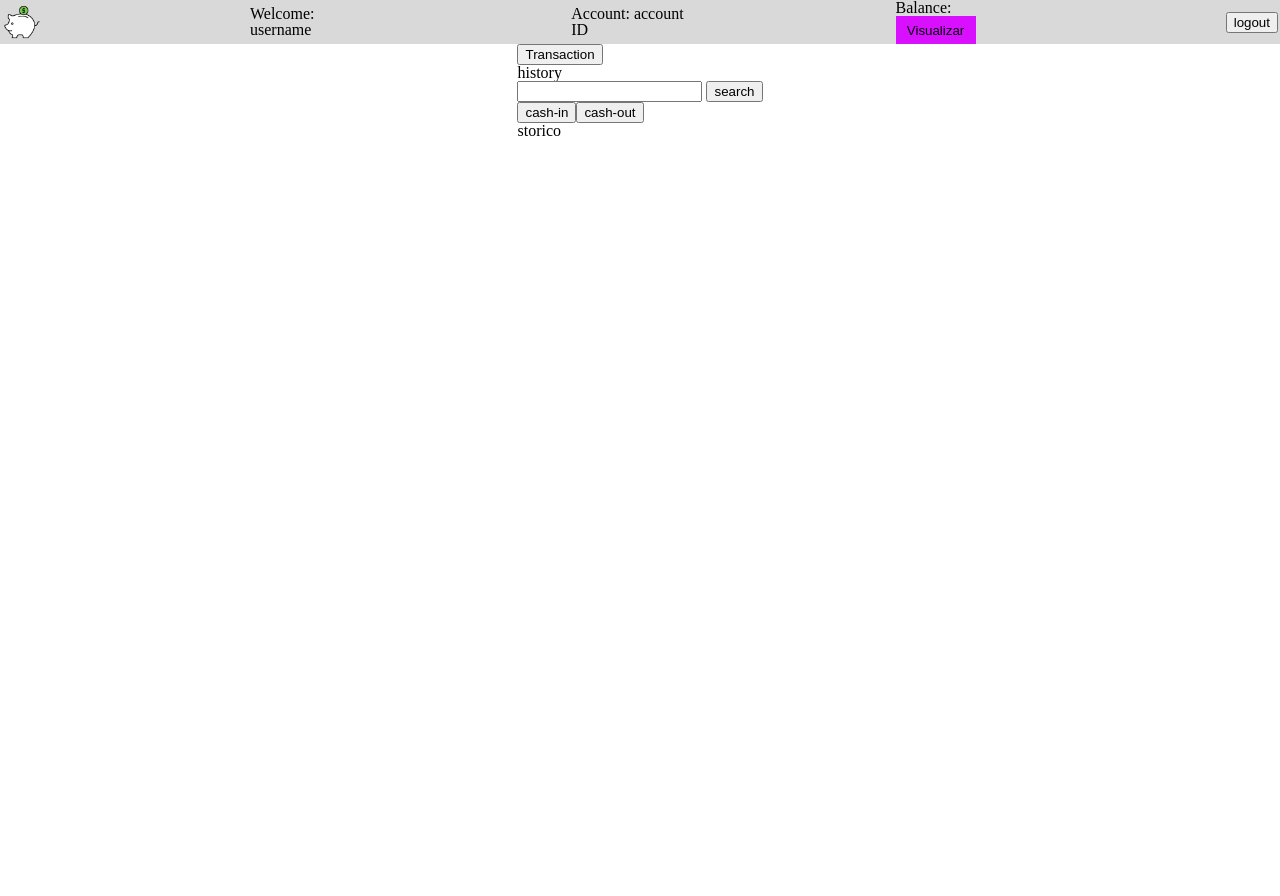
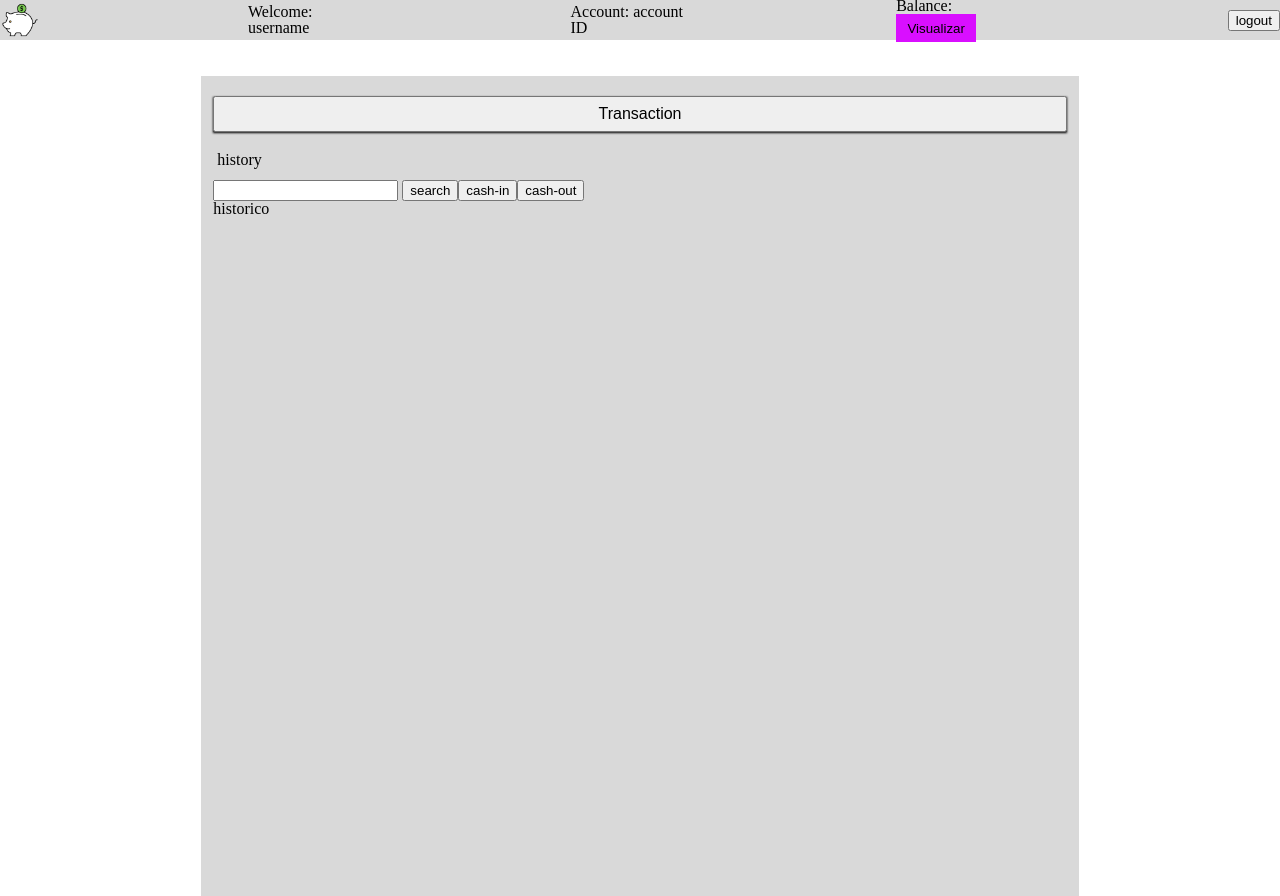
Before and after one commit to pand-oly/test, a React (Create React App) app in the folder frontend/: page /home in a window 1280 px wide. Before the commit the page ends 800 px from the top, so only its background shows below. Built offline with nearby package versions, Linux system fonts and the light colour scheme; no server answers.

Commit message:
feat(Position and style container home):

```diff
--- a/frontend/src/components/ContainerHome.jsx
+++ b/frontend/src/components/ContainerHome.jsx
@@ -1,19 +1,27 @@
+import '../styles/home.css';
+
 export default function ContainerHome() {
   return (
-    <div>
-      <div>
-        <button type="button">Transaction</button>
+    <div className="main-container-home">
+      <div className="container-btn-home">
+        <button type="button" className="btn-home">
+          Transaction
+        </button>
       </div>
       <div>
-        history
-        <div>
-          <div>
+        <h3 className="title-history">history</h3>
+        <div className="container-filter-history">
+          <div className="container-input-search">
             <input type="text" /> <button type="button">search</button>
           </div>
-          <button type="button">cash-in</button>
-          <button type="button">cash-out</button>
+          <button type="button" className="btn-filter-history">
+            cash-in
+          </button>
+          <button type="button" className="btn-filter-history">
+            cash-out
+          </button>
         </div>
-        <div>storico</div>
+        <div>historico</div>
       </div>
     </div>
   );
--- a/frontend/src/styles/header.css
+++ b/frontend/src/styles/header.css
@@ -7,5 +7,5 @@
 }
 
 .main-container-header {
-  @apply flex flex-row items-center space-x-52 bg-[#d9d9d9] h-10 p-0.5
+  @apply flex flex-row items-center space-x-52 bg-[#d9d9d9] h-10 w-full mb-9
 }
--- /dev/null
+++ b/frontend/src/styles/home.css
@@ -0,0 +1,27 @@
+.btn-home {
+  @apply w-full text-base p-1 shadow-sm shadow-black
+}
+
+.btn-filter-history {
+  @apply items-end
+}
+
+.container-btn-home {
+  @apply mb-4 w-full
+}
+
+.container-filter-history {
+  @apply flex flex-row
+}
+
+.container-input-search {
+  @apply justify-items-start
+}
+
+.main-container-home {
+  @apply bg-[#d9d9d9] h-screen w-4/6 pt-5 px-3 flex flex-col
+}
+
+.title-history {
+  @apply border-b-4 border-black mb-2 p-1
+}
```
